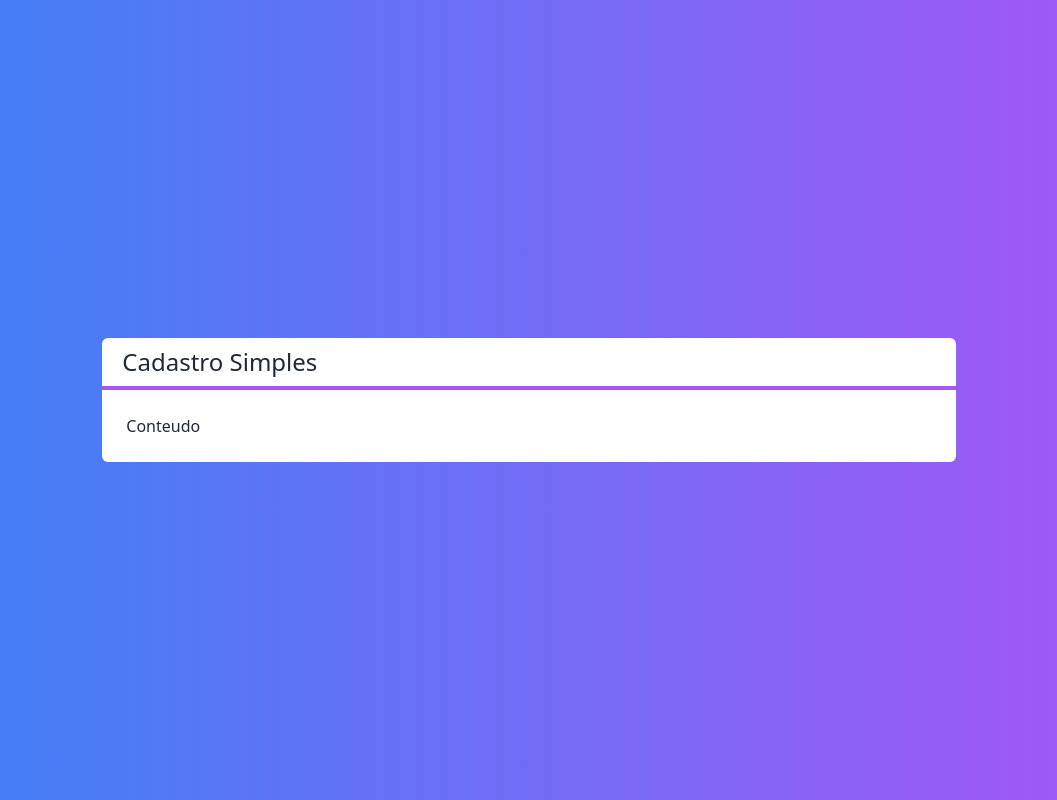
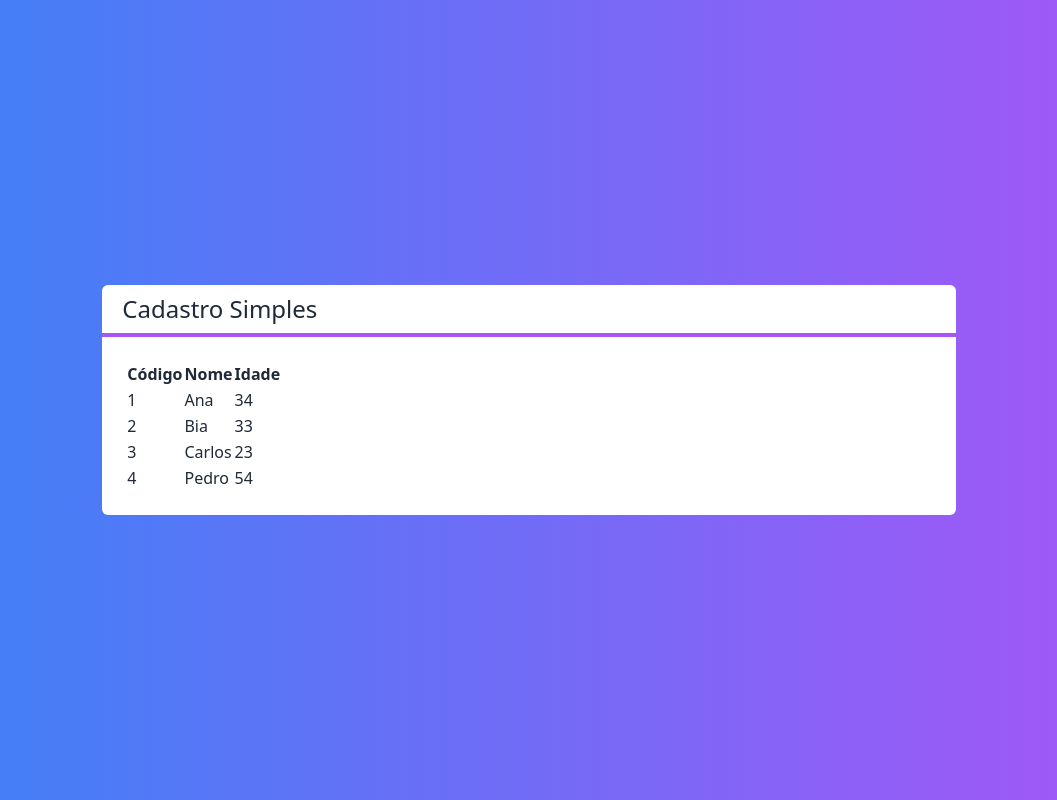
Before and after one commit to rbragadev/next-crud, a Next.js app: page / in a window 1280 px wide. Shown: the whole page, without its empty margins (111-1168 px from the left). Built offline with nearby package versions, Linux system fonts and the light colour scheme.

Commit message:
:rocket: feat: tabela 1

```diff
--- /dev/null
+++ b/src/components/Tabela.tsx
@@ -0,0 +1,36 @@
+import Cliente from '@/core/Cliente';
+
+interface TabelaProps {
+  clientes: Cliente[];
+}
+
+export default function Tabela(props: TabelaProps) {
+  function renderizarCabecalho() {
+    return (
+      <tr>
+        <th>Código</th>
+        <th>Nome</th>
+        <th>Idade</th>
+      </tr>
+    );
+  }
+
+  function renderizarDados() {
+    return props.clientes?.map((cliente, i) => {
+      return (
+        <tr key={cliente.id}>
+          <td>{cliente.id}</td>
+          <td>{cliente.nome}</td>
+          <td>{cliente.idade}</td>
+        </tr>
+      );
+    });
+  }
+
+  return (
+    <table>
+      <thead>{renderizarCabecalho()}</thead>
+      <tbody>{renderizarDados()}</tbody>
+    </table>
+  );
+}
--- a/src/components/Titulo.tsx
+++ b/src/components/Titulo.tsx
@@ -1,4 +1,4 @@
-export default function Titulo(props) {
+export default function Titulo(props: any) {
   return (
     <div className="flex flex-col justify-center">
       <h1 className="px-5 py-2 text-2xl">{props.children}</h1>
--- a/src/pages/index.tsx
+++ b/src/pages/index.tsx
@@ -1,10 +1,19 @@
 import Image from 'next/image';
 import { Inter } from 'next/font/google';
 import Layout from '@/components/Layout';
+import Tabela from '@/components/Tabela';
+import Cliente from '@/core/Cliente';
 
 const inter = Inter({ subsets: ['latin'] });
 
 export default function Home() {
+  const clientes = [
+    new Cliente('Ana', 34, '1'),
+    new Cliente('Bia', 33, '2'),
+    new Cliente('Carlos', 23, '3'),
+    new Cliente('Pedro', 54, '4'),
+  ];
+
   return (
     <div
       className={`
@@ -15,7 +24,7 @@
    `}
     >
       <Layout titulo="Cadastro Simples">
-        <span>Conteudo</span>
+        <Tabela clientes={clientes}></Tabela>
       </Layout>
     </div>
   );
```
